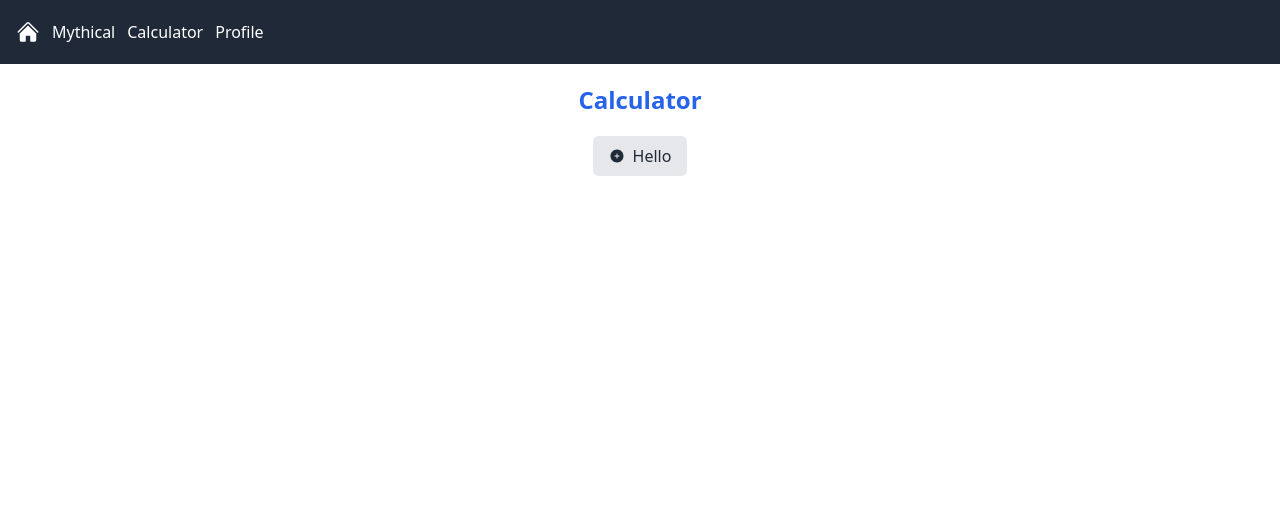
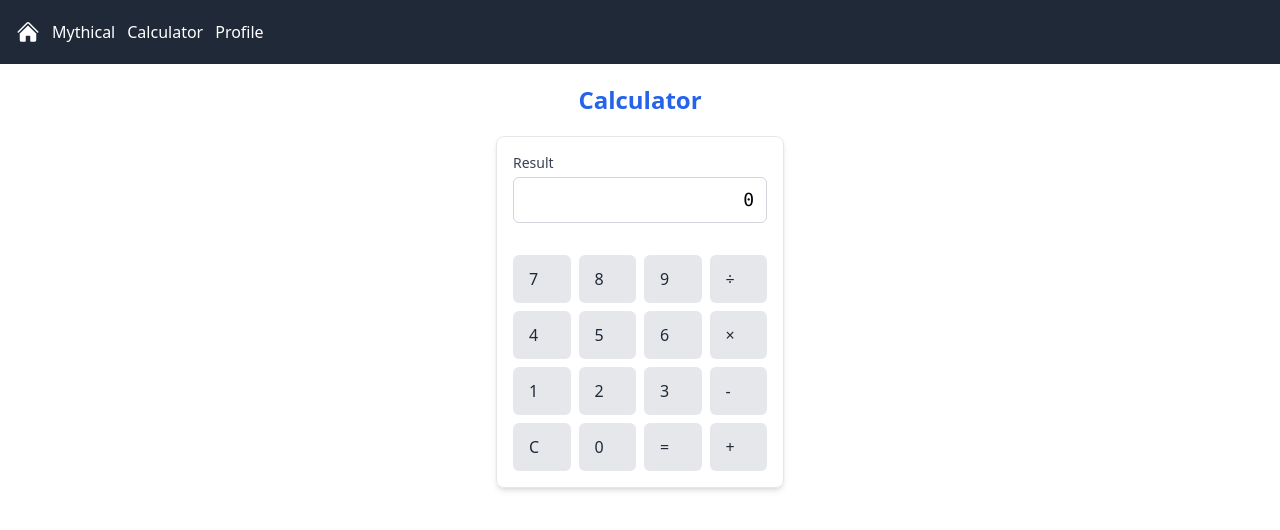
Before and after one commit to Tai-Chi-Bui/vue-test, a Vue app: page /calculator in a window 1280 px wide. Shown: the top 530 px of the page. Built offline with nearby package versions, Linux system fonts and the light colour scheme.

Commit message:
finish calculator

```diff
--- /dev/null
+++ b/src/components/base/text-field/textField.vue
@@ -0,0 +1,60 @@
+<template>
+  <div class="flex flex-col gap-1">
+    <label v-if="label" class="text-sm font-medium text-gray-700">{{ label }}</label>
+    <input
+      type="text"
+      :value="value"
+      :placeholder="placeholder"
+      :class="[
+        'px-3 py-2 border rounded-md focus:outline-none focus:ring-2 transition-colors duration-200',
+        variant === 'primary' ? 'border-gray-300 focus:border-blue-500 focus:ring-blue-500/20' : '',
+        variant === 'secondary'
+          ? 'border-gray-200 focus:border-gray-500 focus:ring-gray-500/20'
+          : '',
+        error ? 'border-red-500 focus:border-red-500 focus:ring-red-500/20' : '',
+        customClass,
+      ]"
+      @input="handleInput"
+    />
+    <span v-if="error" class="text-sm text-red-500">{{ error }}</span>
+  </div>
+</template>
+
+<script lang="ts">
+export default {
+  name: 'BaseTextField',
+  props: {
+    value: {
+      type: String,
+      default: '',
+    },
+    placeholder: {
+      type: String,
+      default: '',
+    },
+    label: {
+      type: String,
+      default: '',
+    },
+    error: {
+      type: String,
+      default: '',
+    },
+    variant: {
+      type: String,
+      default: 'primary',
+      validator: (value: string) => ['primary', 'secondary'].includes(value),
+    },
+    customClass: {
+      type: String,
+      default: '',
+    },
+  },
+  emits: ['update:value'],
+  methods: {
+    handleInput(event: Event) {
+      this.$emit('update:value', (event.target as HTMLInputElement).value)
+    },
+  },
+}
+</script>
--- a/src/views/CalculatorView.vue
+++ b/src/views/CalculatorView.vue
@@ -1,29 +1,112 @@
 <template>
   <div class="flex flex-col items-center justify-start mt-5 h-screen gap-5">
     <h1 class="text-2xl font-bold text-blue-600">Calculator</h1>
-    <BaseButton variant="secondary" @click="handleClick">
-      <template #leftIcon>
-        <PlusCircleIcon class="w-4 h-4" />
-      </template>
-      <template #default> Hello </template>
-    </BaseButton>
+    <div class="flex flex-col gap-3 p-4 border rounded-lg shadow-md w-72">
+      <div class="flex flex-col gap-1">
+        <BaseTextField
+          label="Result"
+          :value="display"
+          customClass="text-right font-mono text-lg"
+          readonly
+        />
+        <div class="text-sm text-gray-500 h-4 text-right font-mono tracking-wide opacity-75">
+          {{ operator || '' }}
+        </div>
+      </div>
+      <div class="grid grid-cols-4 gap-2">
+        <BaseButton
+          v-for="btn in buttons"
+          :key="btn"
+          variant="secondary"
+          @click="handleButtonClick(btn)"
+          customClass="h-12 w-full"
+        >
+          {{ btn }}
+        </BaseButton>
+      </div>
+    </div>
   </div>
 </template>
 
 <script lang="ts">
 import BaseButton from '@/components/base/button/button.vue'
-import { PlusCircleIcon } from '@heroicons/vue/24/solid'
+import BaseTextField from '@/components/base/text-field/textField.vue'
+
 export default {
   components: {
     BaseButton,
-    PlusCircleIcon,
+    BaseTextField,
   },
-  setup() {
-    return { PlusCircleIcon }
+  data() {
+    return {
+      display: '0',
+      firstNumber: null as number | null,
+      operator: null as string | null,
+      waitingForSecondNumber: false,
+      buttons: ['7', '8', '9', '÷', '4', '5', '6', '×', '1', '2', '3', '-', 'C', '0', '=', '+'],
+    }
   },
   methods: {
-    handleClick() {
-      console.log('clicked')
+    handleButtonClick(value: string) {
+      if (value === 'C') {
+        this.clear()
+      } else if ('0123456789'.includes(value)) {
+        this.inputNumber(value)
+      } else if ('÷×+-'.includes(value)) {
+        this.inputOperator(value)
+      } else if (value === '=') {
+        this.calculate()
+      }
+    },
+    clear() {
+      this.display = '0'
+      this.firstNumber = null
+      this.operator = null
+      this.waitingForSecondNumber = false
+    },
+    inputNumber(num: string) {
+      if (this.waitingForSecondNumber) {
+        this.display = num
+        this.waitingForSecondNumber = false
+      } else {
+        this.display = this.display === '0' ? num : this.display + num
+      }
+    },
+    inputOperator(op: string) {
+      if (this.firstNumber === null) {
+        this.firstNumber = parseFloat(this.display)
+      } else if (!this.waitingForSecondNumber) {
+        this.calculate()
+      }
+      this.operator = op
+      this.waitingForSecondNumber = true
+    },
+    calculate() {
+      if (this.operator === null || this.firstNumber === null) return
+
+      const secondNumber = parseFloat(this.display)
+      let result: number
+
+      switch (this.operator) {
+        case '+':
+          result = this.firstNumber + secondNumber
+          break
+        case '-':
+          result = this.firstNumber - secondNumber
+          break
+        case '×':
+          result = this.firstNumber * secondNumber
+          break
+        case '÷':
+          result = secondNumber !== 0 ? this.firstNumber / secondNumber : 0
+          break
+        default:
+          return
+      }
+
+      this.display = result.toString()
+      this.firstNumber = result
+      this.operator = null
     },
   },
 }
```
